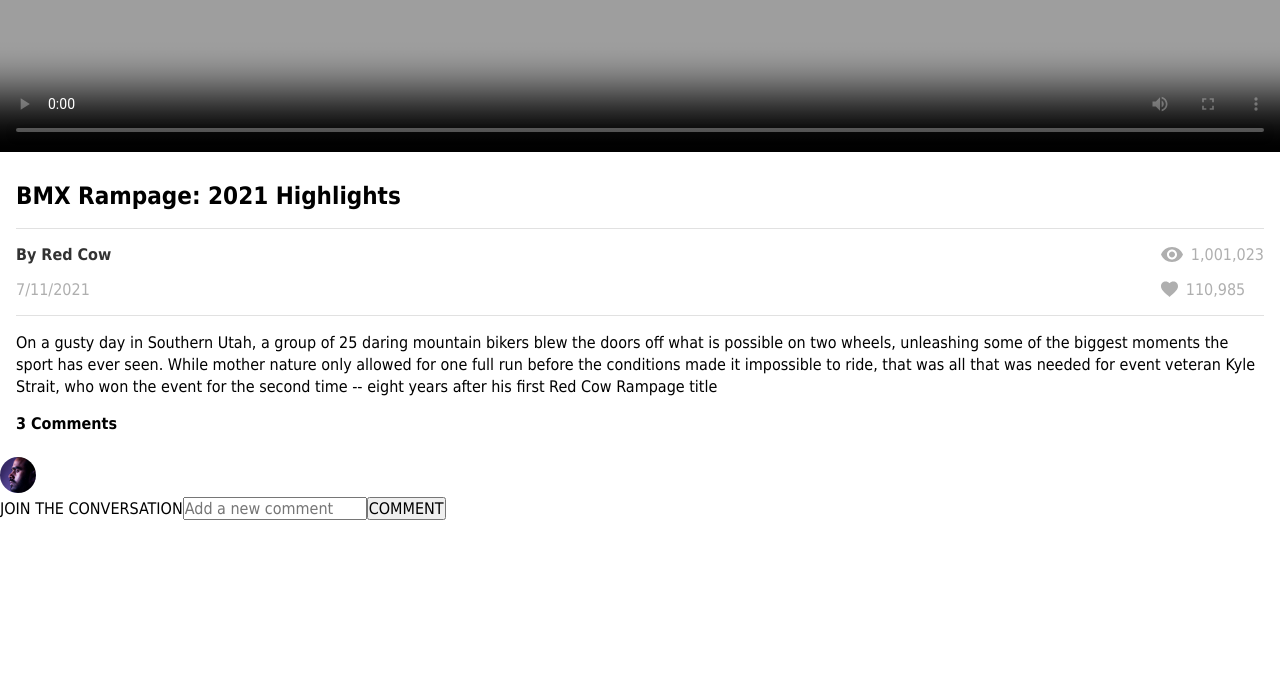
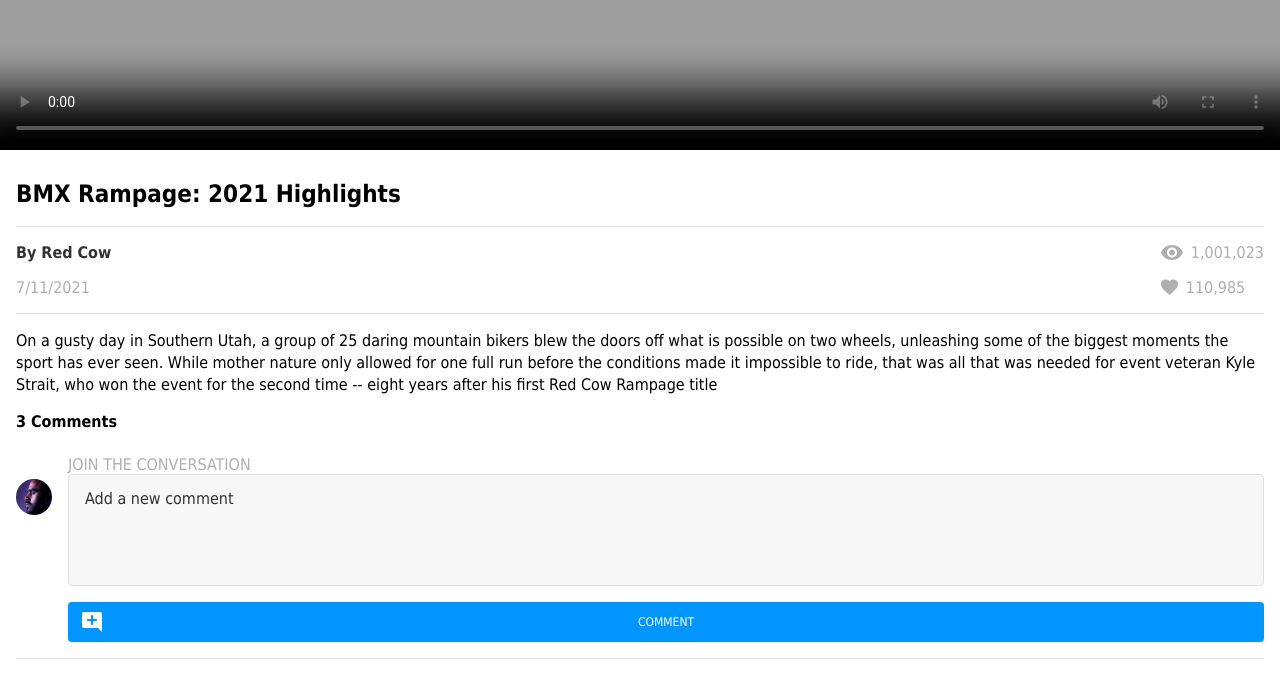
Before and after one commit to lizardskelly/brainstation-project4-brainflix, a React (Create React App) app: page / in a window 1280 px wide. Shown: the part 974-1649 px from the top of the page. Before the commit the page ends 1494 px from the top, so only its background shows below. Built offline with nearby package versions, Linux system fonts and the light colour scheme; a web font is replaced by a local one.

Commit message:
added comment form styling

```diff
--- a/src/components/CommentForm/commentform.scss
+++ b/src/components/CommentForm/commentform.scss
@@ -1,4 +1,10 @@
+@use '../../styles/partials/variables' as *;
+
 .form {
+  display: flex;
+  padding-bottom: 1rem;
+  margin: 1rem;
+  border-bottom: 1px solid $border-grey-color;
 
   &__avatar {
     height: 2.25rem;
@@ -6,5 +12,51 @@
     border-radius: 50%;
     object-fit: cover;
     object-position: 20% 50%;
+    margin: 1.5rem 1rem 0 0;
+  }
+
+  &__container {
+    display: flex;
+    flex-direction: column;
+    flex-grow: 1;
+  }
+
+  &__label {
+    color: $text-silver-color;
+  }
+
+  &__input {
+    width: 100%;
+    height: 7rem;
+    background-color: #f7f7f7;
+    font-size: 1rem;
+    color: $text-dark-color;
+    border: 1px solid $border-grey-color;
+    border-radius: 4px;
+    padding: 0 0 4rem 1rem;
+    margin-bottom: 1rem;
+
+    &::placeholder {
+      color: $text-dark-color;
+    }
+
+    &:focus {
+      outline: 2px solid $border-blue-color;
+    }
+  }
+
+  &__button {
+    height: 2.5rem;
+    width: 100%;
+    background: url(../../assets/images/add_comment.svg) no-repeat .75rem;
+    background-color: $cta-main-color;
+    color: $text-white-color;
+    font-size: .75rem;
+    border: none;
+    border-radius: 4px;
+
+    &:hover {
+      background-color: $cta-hover-color;
+    }
   }
 }
--- a/src/styles/partials/_global.scss
+++ b/src/styles/partials/_global.scss
@@ -2,6 +2,7 @@
 @use './variables' as *;
 
 * {
+  box-sizing: border-box;
   font-size: 16px;
   font-family: 'Avenir', Tahoma, sans-serif;
   margin: 0;
```
